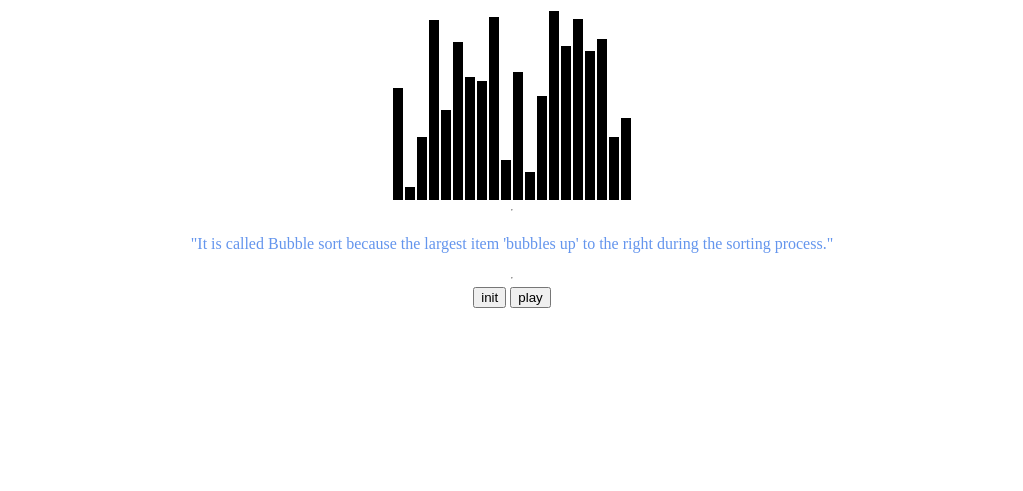
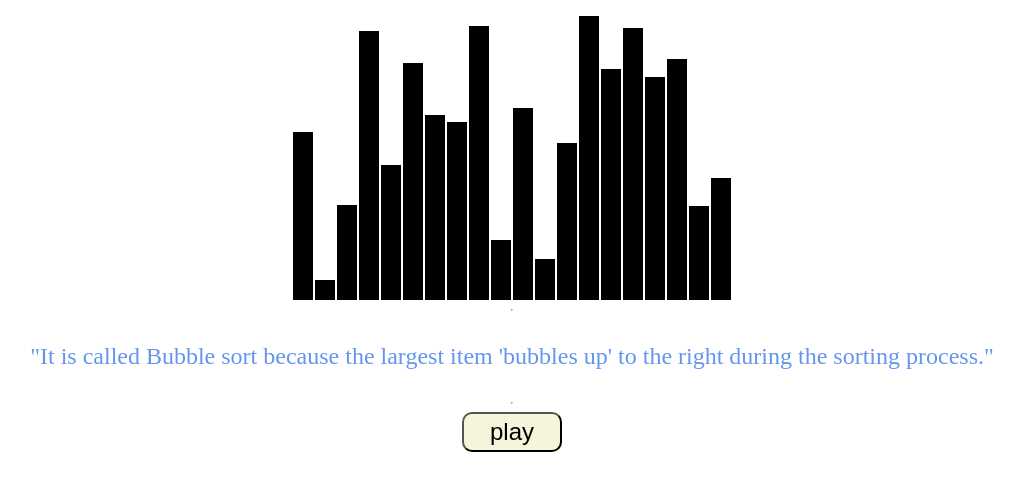
Before and after one commit to satyajitnayk/algo-visualizer, a plain HTML site: page index.html in a window 1280 px wide. Shown: the part 87-578 px from the top of the page, without its empty margins (128-1151 px from the left). Drawn offline with Linux system fonts and the light colour scheme.

Commit message:
fix size & styles

```diff
--- a/index.html
+++ b/index.html
@@ -13,14 +13,13 @@
   <div id="container"></div>
 
   <hr>
-  <blockquote style="color: cornflowerblue;">"It is called Bubble sort because the largest item 'bubbles up' to the
+  <blockquote style="color: cornflowerblue;font-size: x-large;">"It is called Bubble sort because the largest item
+    'bubbles up' to the
     right during the sorting process."
   </blockquote>
   <hr>
   <div>
-    <button onclick="init()">init</button>
     <button onclick="play()">play</button>
-
   </div>
 
   <script src="script.js"></script>
--- a/style.css
+++ b/style.css
@@ -1,7 +1,7 @@
 #container {
   display: flex;
   align-items: flex-end;
-  height: 200px;
+  height: 300px;
 }
 
 body {
@@ -11,7 +11,16 @@ body {
 }
 
 .bar {
-  width: 10px;
+  width: 20px;
   background-color: black;
   margin: 1px;
 }
+
+button {
+  background-color: beige;
+  width: 100px;
+  height: 40px;
+  border-radius: 10px;
+  color: black;
+  font-size: x-large;
+}
```
